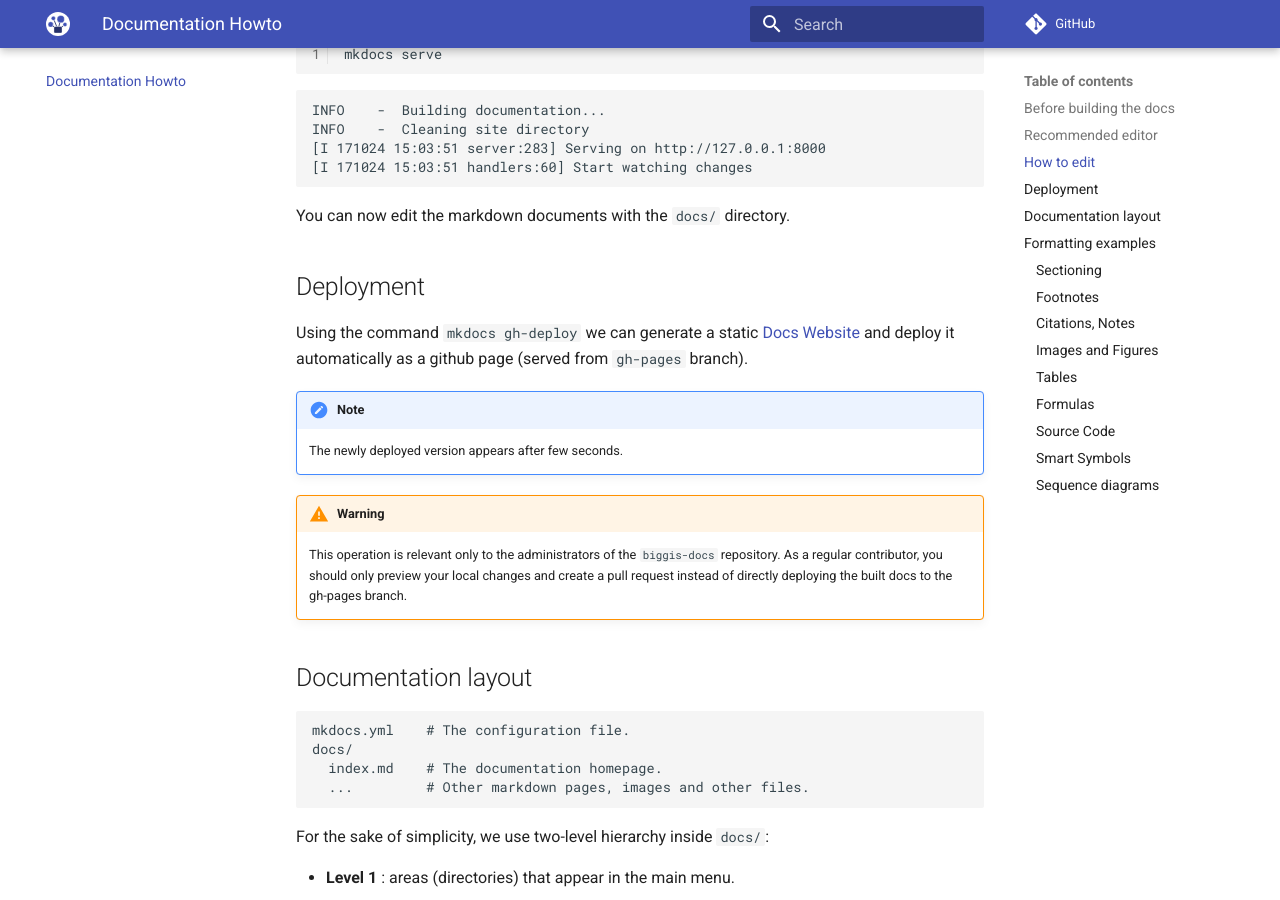
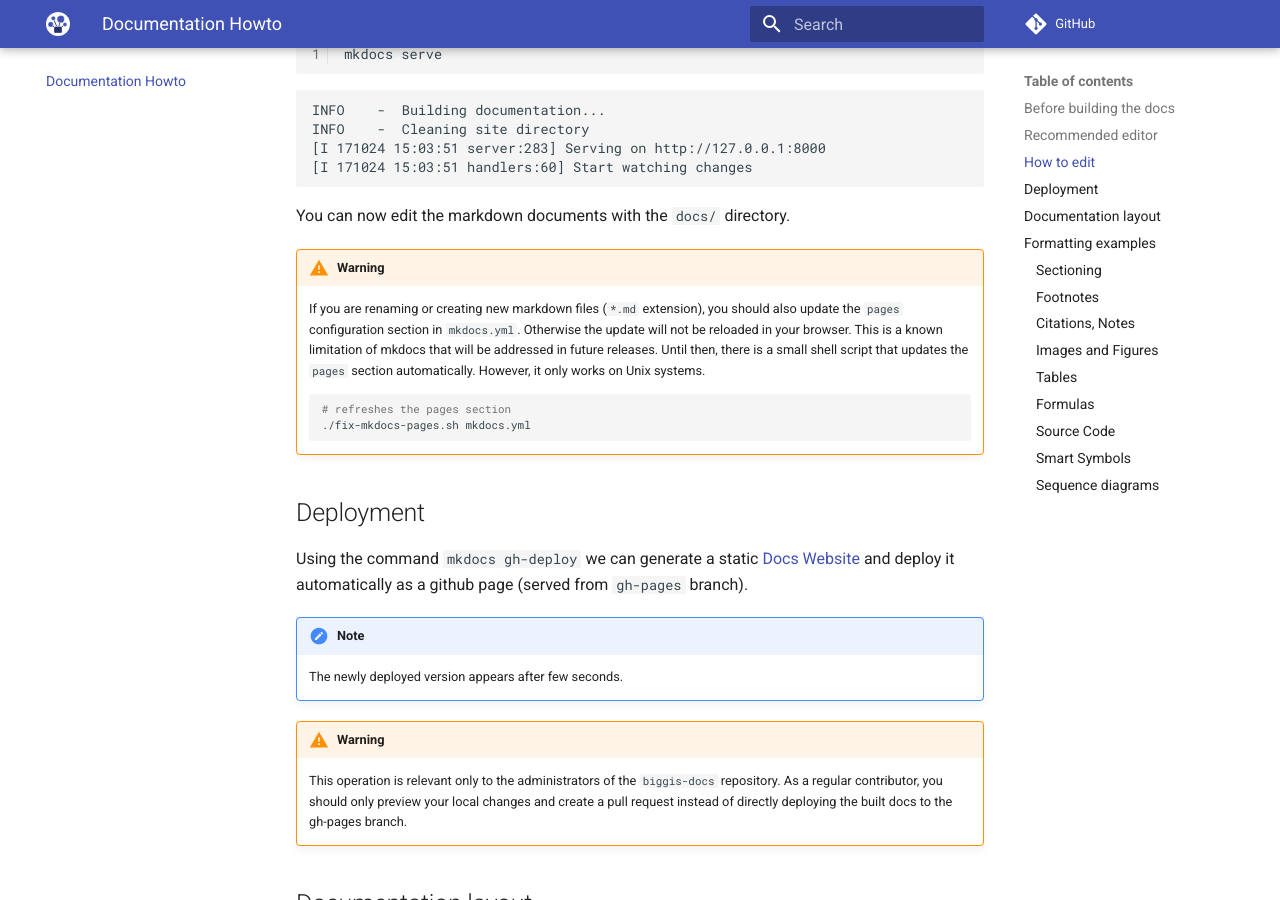
Before and after one commit to biggis-project/biggis-docs, an MkDocs documentation site: the page built from docs/docs-howto.md, in a window 1280 px wide and 900 px high, scrolled down 1505 px. Built offline with MkDocs 1.6.1 and Material for MkDocs 9.7.7, drawn with Linux system fonts in a browser that asks for light colours; nearby versions of some CDN libraries; formulas are drawn with MathJax 3; a script that is not in the unit is left out; comment, search, counter and statistics services are not loaded; old or Windows-style settings are respelled for this version of MkDocs.

Commit message:
add info about the pages config section in mkdocs.yml and our script

````diff
--- a/docs/docs-howto.md
+++ b/docs/docs-howto.md
@@ -71,6 +71,16 @@ INFO    -  Cleaning site directory
 ```
 
 You can now edit the markdown documents with the `docs/` directory.
+
+!!! warning
+    If you are renaming or creating new markdown files (`*.md` extension), you should also update the
+    `pages` configuration section in `mkdocs.yml`. Otherwise the update will not be reloaded in your browser.
+    This is a known limitation of mkdocs that will be addressed in future releases. Until then, there is
+    a small shell script that updates the `pages` section automatically. However, it only works on Unix systems.
+    ```sh
+    # refreshes the pages section
+    ./fix-mkdocs-pages.sh mkdocs.yml
+    ```
 
 
 ## Deployment
````
